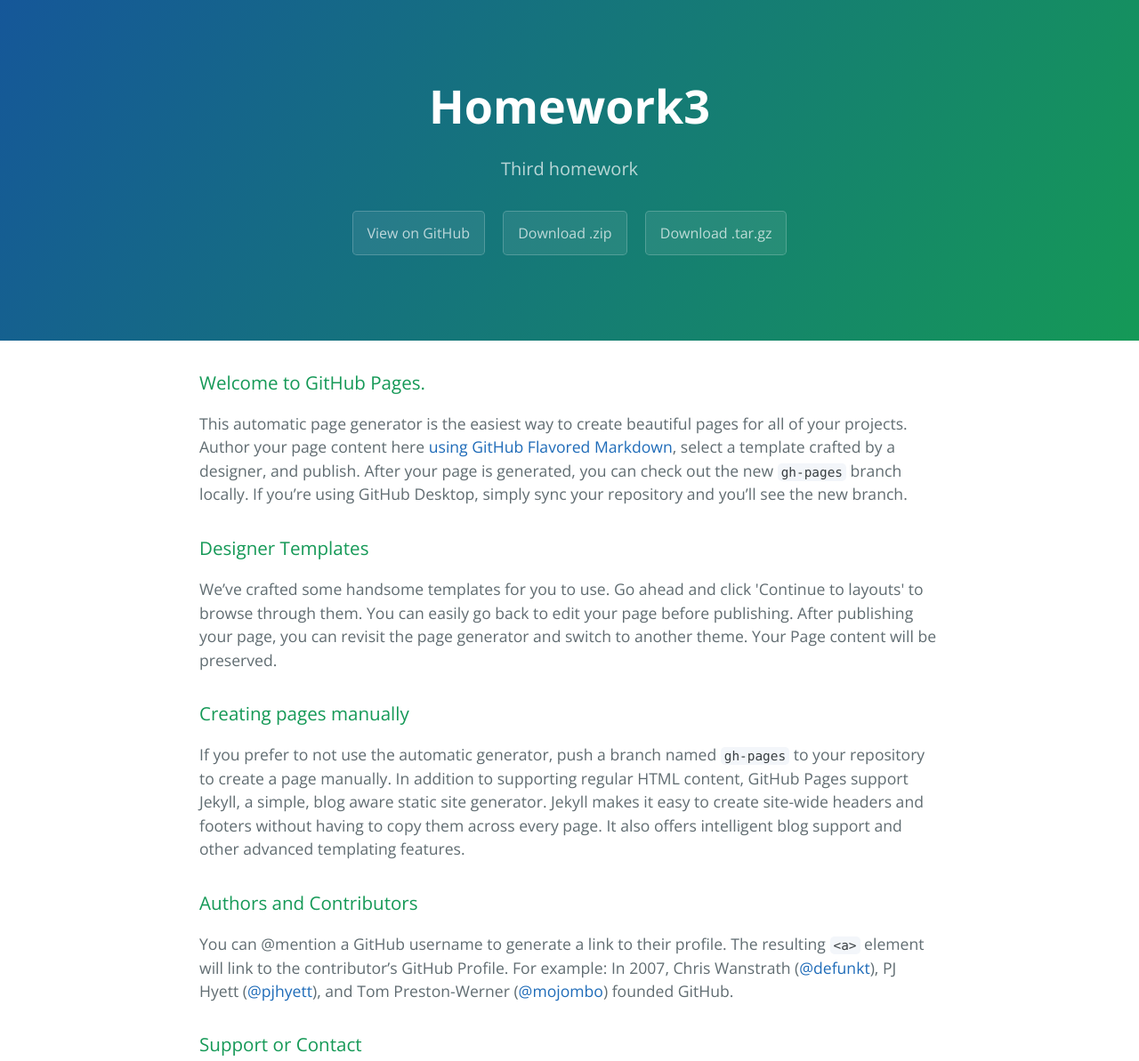
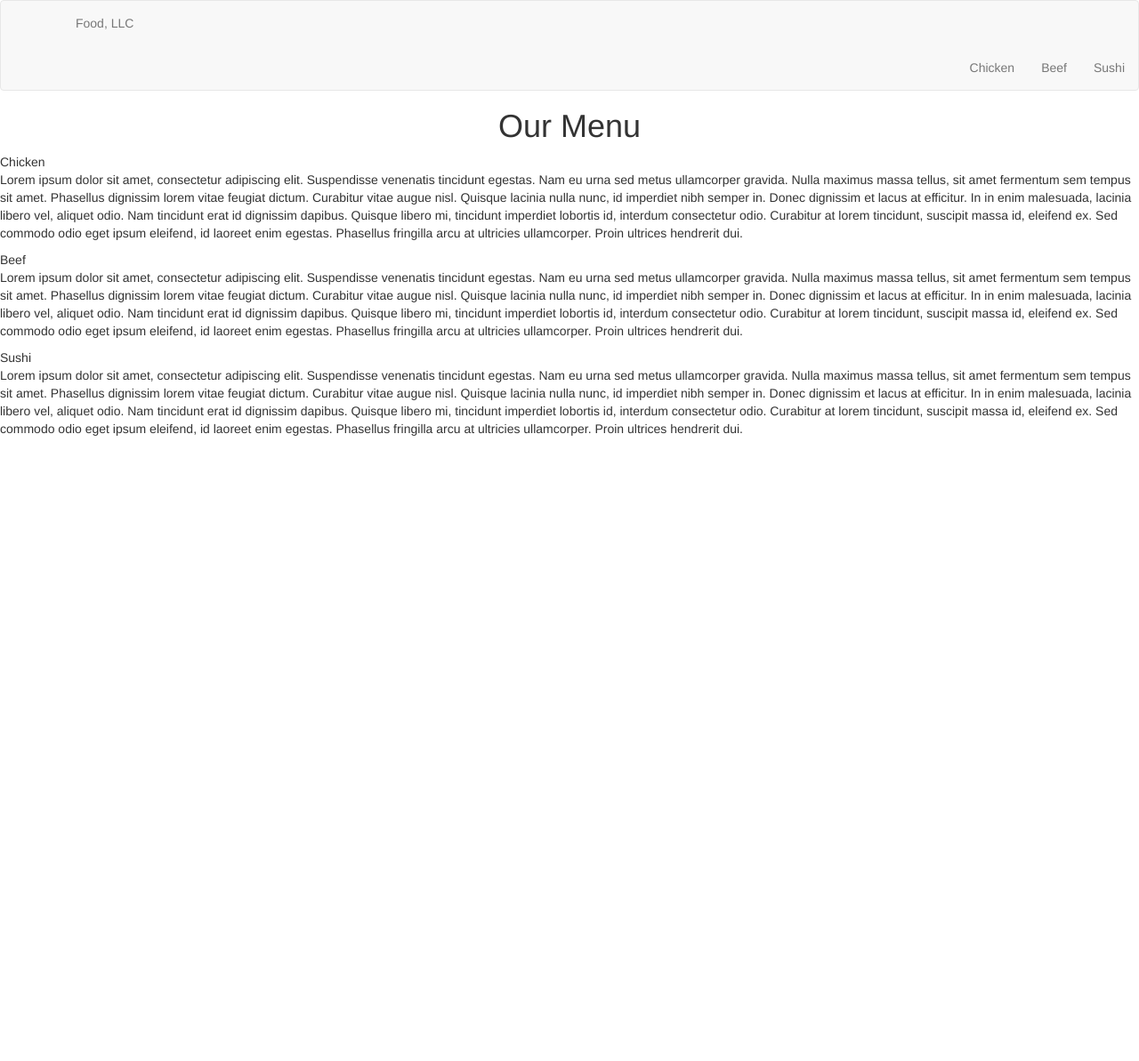
Before and after one commit to jandrade01/Homework3, a plain HTML site: page index.html in a window 1280 px wide. Shown: the top 1193 px of the page at 89% size. After the commit the page ends 800 px from the top, so only its background shows below. Drawn offline with nearby package versions, Linux system fonts and the light colour scheme.

Commit message:
My third homwork

```diff
--- a/index.html
+++ b/index.html
@@ -1,57 +1,50 @@
-<!DOCTYPE html>
-<html lang="en-us">
+<!doctype html>
+<html lang="en">
   <head>
-    <meta charset="UTF-8">
-    <title>Homework3 by jandrade01</title>
+    <meta charset="utf-8">
+    <meta http-equiv="X-UA-Compatible" content="IE=edge">
     <meta name="viewport" content="width=device-width, initial-scale=1">
-    <link rel="stylesheet" type="text/css" href="stylesheets/normalize.css" media="screen">
-    <link href='https://fonts.googleapis.com/css?family=Open+Sans:400,700' rel='stylesheet' type='text/css'>
-    <link rel="stylesheet" type="text/css" href="stylesheets/stylesheet.css" media="screen">
-    <link rel="stylesheet" type="text/css" href="stylesheets/github-light.css" media="screen">
+    <title>Assignment 3 solution module3-solution Food, LLC</title>
+    <link rel="stylesheet" href="css/bootstrap.min.css">
+    <link rel="stylesheet" href="css/styles.css">
+    <link href='https://fonts.googleapis.com/css?family=Oxygen:400,300,700' rel='stylesheet' type='text/css'>
+    <link href='https://fonts.googleapis.com/css?family=Lora' rel='stylesheet' type='text/css'>
   </head>
-  <body>
-    <section class="page-header">
-      <h1 class="project-name">Homework3</h1>
-      <h2 class="project-tagline">Third homework</h2>
-      <a href="https://github.com/jandrade01/Homework3" class="btn">View on GitHub</a>
-      <a href="https://github.com/jandrade01/Homework3/zipball/master" class="btn">Download .zip</a>
-      <a href="https://github.com/jandrade01/Homework3/tarball/master" class="btn">Download .tar.gz</a>
-    </section>
+<body>
+  <header>
+    <nav id="header-nav"  class="navbar navbar-default">
+      <div class="container">
+        <div class="navbar-header">
+          <p class="navbar-text">Food, LLC </p>
+          <button type="button"  class="navbar-toggle collapsed visible-xs" data-toggle="collapse" data-target="#collapsable-nav" aria-expanded="false" border-color="fff">
+            <!-- #bs-example-navbar-collapse-1  is the name of id that will be used forward to include all navigation menus -->
+            <span class="sr-only">Toggle navigation</span>
+          <!-- each span draws line inside button-->
+            <span class="icon-bar"></span>
+            <span class="icon-bar"></span>
+            <span class="icon-bar"></span>
+          </button>
+        </div>
+        </div>
+        <div id="collapsable-nav" class="collapse navbar-collapse">
+          <ul id="nav-list" class="nav navbar-nav navbar-right hover">
+            <li> <a href="#1">Chicken <br class="hidden-xs"></a> </li>
+            <li> <a href="#2">Beef <br class="hidden-xs"> </a></li>
+            <li><a href="#3">Sushi <br class="hidden-xs"> </a></li>
+          </ul><!-- #nav-list -->
+        </div><!-- .collapse .navbar-collapse -->
 
-    <section class="main-content">
-      <h3>
-<a id="welcome-to-github-pages" class="anchor" href="#welcome-to-github-pages" aria-hidden="true"><span aria-hidden="true" class="octicon octicon-link"></span></a>Welcome to GitHub Pages.</h3>
+    </nav>
 
-<p>This automatic page generator is the easiest way to create beautiful pages for all of your projects. Author your page content here <a href="https://guides.github.com/features/mastering-markdown/">using GitHub Flavored Markdown</a>, select a template crafted by a designer, and publish. After your page is generated, you can check out the new <code>gh-pages</code> branch locally. If you’re using GitHub Desktop, simply sync your repository and you’ll see the new branch.</p>
-
-<h3>
-<a id="designer-templates" class="anchor" href="#designer-templates" aria-hidden="true"><span aria-hidden="true" class="octicon octicon-link"></span></a>Designer Templates</h3>
-
-<p>We’ve crafted some handsome templates for you to use. Go ahead and click 'Continue to layouts' to browse through them. You can easily go back to edit your page before publishing. After publishing your page, you can revisit the page generator and switch to another theme. Your Page content will be preserved.</p>
-
-<h3>
-<a id="creating-pages-manually" class="anchor" href="#creating-pages-manually" aria-hidden="true"><span aria-hidden="true" class="octicon octicon-link"></span></a>Creating pages manually</h3>
-
-<p>If you prefer to not use the automatic generator, push a branch named <code>gh-pages</code> to your repository to create a page manually. In addition to supporting regular HTML content, GitHub Pages support Jekyll, a simple, blog aware static site generator. Jekyll makes it easy to create site-wide headers and footers without having to copy them across every page. It also offers intelligent blog support and other advanced templating features.</p>
-
-<h3>
-<a id="authors-and-contributors" class="anchor" href="#authors-and-contributors" aria-hidden="true"><span aria-hidden="true" class="octicon octicon-link"></span></a>Authors and Contributors</h3>
-
-<p>You can @mention a GitHub username to generate a link to their profile. The resulting <code>&lt;a&gt;</code> element will link to the contributor’s GitHub Profile. For example: In 2007, Chris Wanstrath (<a href="https://github.com/defunkt" class="user-mention">@defunkt</a>), PJ Hyett (<a href="https://github.com/pjhyett" class="user-mention">@pjhyett</a>), and Tom Preston-Werner (<a href="https://github.com/mojombo" class="user-mention">@mojombo</a>) founded GitHub.</p>
-
-<h3>
-<a id="support-or-contact" class="anchor" href="#support-or-contact" aria-hidden="true"><span aria-hidden="true" class="octicon octicon-link"></span></a>Support or Contact</h3>
-
-<p>Having trouble with Pages? Check out our <a href="https://help.github.com/pages">documentation</a> or <a href="https://github.com/contact">contact support</a> and we’ll help you sort it out.</p>
-
-      <footer class="site-footer">
-        <span class="site-footer-owner"><a href="https://github.com/jandrade01/Homework3">Homework3</a> is maintained by <a href="https://github.com/jandrade01">jandrade01</a>.</span>
-
-        <span class="site-footer-credits">This page was generated by <a href="https://pages.github.com">GitHub Pages</a> using the <a href="https://github.com/jasonlong/cayman-theme">Cayman theme</a> by <a href="https://twitter.com/jasonlong">Jason Long</a>.</span>
-      </footer>
-
-    </section>
+    <h1 align="center">Our Menu</h1>
+    <div>
+        <p id=#1> <span> Chicken</span><br> Lorem ipsum dolor sit amet, consectetur adipiscing elit. Suspendisse venenatis tincidunt egestas. Nam eu urna sed metus ullamcorper gravida. Nulla maximus massa tellus, sit amet fermentum sem tempus sit amet. Phasellus dignissim lorem vitae feugiat dictum. Curabitur vitae augue nisl. Quisque lacinia nulla nunc, id imperdiet nibh semper in. Donec dignissim et lacus at efficitur. In in enim malesuada, lacinia libero vel, aliquet odio. Nam tincidunt erat id dignissim dapibus. Quisque libero mi, tincidunt imperdiet lobortis id, interdum consectetur odio. Curabitur at lorem tincidunt, suscipit massa id, eleifend ex. Sed commodo odio eget ipsum eleifend, id laoreet enim egestas. Phasellus fringilla arcu at ultricies ullamcorper. Proin ultrices hendrerit dui. </p>
+        <p id=2> <span>Beef </span><br>Lorem ipsum dolor sit amet, consectetur adipiscing elit. Suspendisse venenatis tincidunt egestas. Nam eu urna sed metus ullamcorper gravida. Nulla maximus massa tellus, sit amet fermentum sem tempus sit amet. Phasellus dignissim lorem vitae feugiat dictum. Curabitur vitae augue nisl. Quisque lacinia nulla nunc, id imperdiet nibh semper in. Donec dignissim et lacus at efficitur. In in enim malesuada, lacinia libero vel, aliquet odio. Nam tincidunt erat id dignissim dapibus. Quisque libero mi, tincidunt imperdiet lobortis id, interdum consectetur odio. Curabitur at lorem tincidunt, suscipit massa id, eleifend ex. Sed commodo odio eget ipsum eleifend, id laoreet enim egestas. Phasellus fringilla arcu at ultricies ullamcorper. Proin ultrices hendrerit dui.
+        </p>
+        <p id=3> <span>Sushi </span><br>Lorem ipsum dolor sit amet, consectetur adipiscing elit. Suspendisse venenatis tincidunt egestas. Nam eu urna sed metus ullamcorper gravida. Nulla maximus massa tellus, sit amet fermentum sem tempus sit amet. Phasellus dignissim lorem vitae feugiat dictum. Curabitur vitae augue nisl. Quisque lacinia nulla nunc, id imperdiet nibh semper in. Donec dignissim et lacus at efficitur. In in enim malesuada, lacinia libero vel, aliquet odio. Nam tincidunt erat id dignissim dapibus. Quisque libero mi, tincidunt imperdiet lobortis id, interdum consectetur odio. Curabitur at lorem tincidunt, suscipit massa id, eleifend ex. Sed commodo odio eget ipsum eleifend, id laoreet enim egestas. Phasellus fringilla arcu at ultricies ullamcorper. Proin ultrices hendrerit dui.
+        </p>
 
 
-  </body>
-</html>
+    </div>
+</header>
+</body>
```
